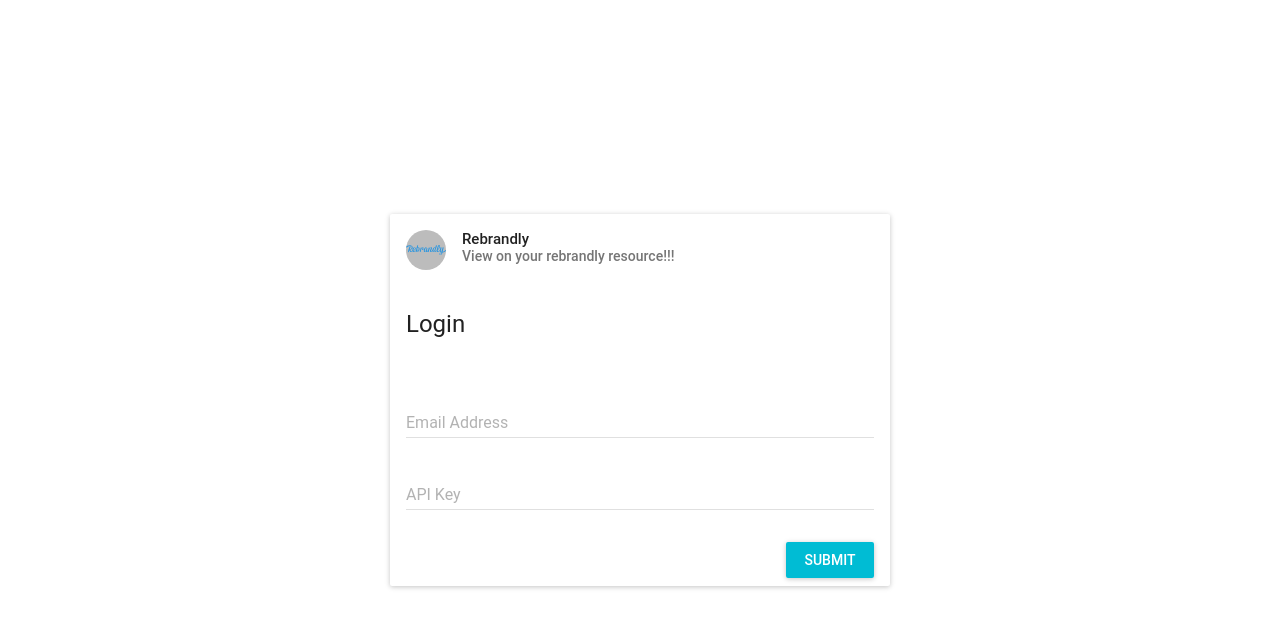
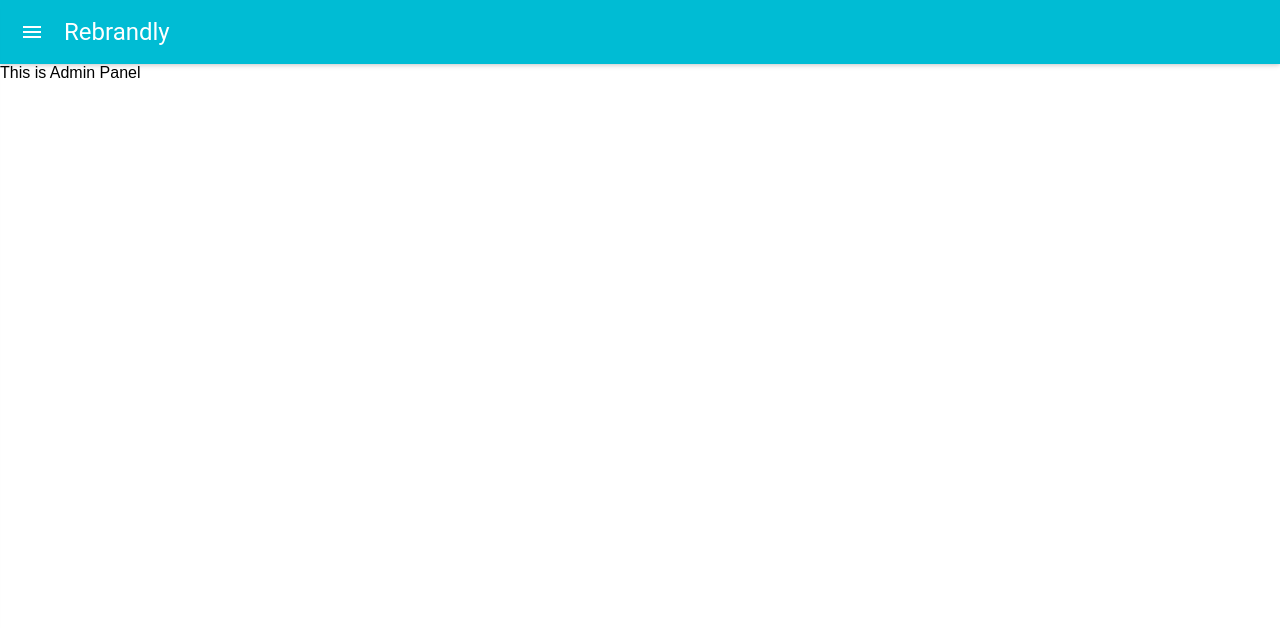
Before and after one commit to shreeramneupane/rebrandly, a React (Create React App) app: page /board in a window 1280 px wide. Shown: the top 628 px of the page. Built offline with nearby package versions, Linux system fonts and the light colour scheme.

Commit message:
Set apikey in session if authorized

```diff
--- a/package.json
+++ b/package.json
@@ -6,6 +6,7 @@
     "material-ui": "^0.20.0",
     "react": "^16.3.1",
     "react-dom": "^16.3.1",
+    "react-router-dom": "^4.2.2",
     "react-scripts": "1.1.4"
   },
   "scripts": {
--- a/src/App.js
+++ b/src/App.js
@@ -1,16 +1,26 @@
 import React, { Component } from 'react';
+
+// Router
+import { BrowserRouter, Redirect, Route, Switch } from 'react-router-dom';
 
 // Material ui
 import MuiThemeProvider from 'material-ui/styles/MuiThemeProvider';
 
 // Components
+import AdminBoard from './components/AdminBoard'
 import Login from './components/Login'
 
 class App extends Component {
   render() {
     return (
       <MuiThemeProvider>
-        <Login />
+        <BrowserRouter>
+          <Switch>
+            <Route path="/login" component={Login} />
+            <Route exact path="/" render={() => (<Redirect to="/login" />)} />
+            <Route path="/board" component={AdminBoard} />
+          </Switch>
+        </BrowserRouter>
       </MuiThemeProvider>
     );
   }
--- /dev/null
+++ b/src/components/AdminBoard.js
@@ -0,0 +1,17 @@
+import React, { Component } from 'react';
+
+//Component
+import Header from './Header';
+
+class AdminBoard extends Component {
+  render() {
+    return (
+      <div>
+        <Header />
+        This is Admin Panel
+      </div>
+    )
+  }
+}
+
+export default AdminBoard;
--- a/src/components/Header.js
+++ b/src/components/Header.js
@@ -18,7 +18,7 @@ class Header extends Component {
     return (
       <div>
         <AppBar
-          title="Sagarmatha"
+          title="Rebrandly"
           onLeftIconButtonClick = {() => this.toggleSidebar()}
         />
         <Drawer
--- a/src/components/Login.js
+++ b/src/components/Login.js
@@ -82,15 +82,38 @@ class Login extends Component {
   }
 
   submitForm() {
-    RebrandlyApi.get('/account', {headers: {apikey: this.state.apikey}})
-    .then((account) => {
+    this.getAccountDetail(this.state.apikey)
+    .then(account => {
       if(account.email === this.state.email) {
-        console.log('user login successfully')
+        sessionStorage.setItem('apikey', this.state.apikey)
+        this.props.history.push('/board')
       }
       else {
         alert('Credentail mis match')
       }
     })
+    .catch(error => {
+      alert(error.message)
+    })
+  }
+
+  getAccountDetail(apikey) {
+    return RebrandlyApi.get('/account', {headers: {apikey: apikey}})
+  }
+
+  componentWillMount() {
+    const apikeySession = sessionStorage.getItem('apikey')
+    if(apikeySession) {
+      this.getAccountDetail(apikeySession)
+      .then(account => {
+        if(account) {
+          this.props.history.push('/board')
+        }
+      })
+      .catch(error => {
+        sessionStorage.removeItem('apikey')
+      })
+    }
   }
 }
 
--- a/src/services/rebrandlyApi.js
+++ b/src/services/rebrandlyApi.js
@@ -11,7 +11,7 @@ class RebrandlyApi {
       })
       .then(response => {
         if (!response.ok) {
-          alert(response.statusText);
+          return Promise.reject(new Error(response.statusText))
         }
         else {
           return response.json()
```
Also changed, not shown: 1 other file (tests, documents, lock files or other folders).
